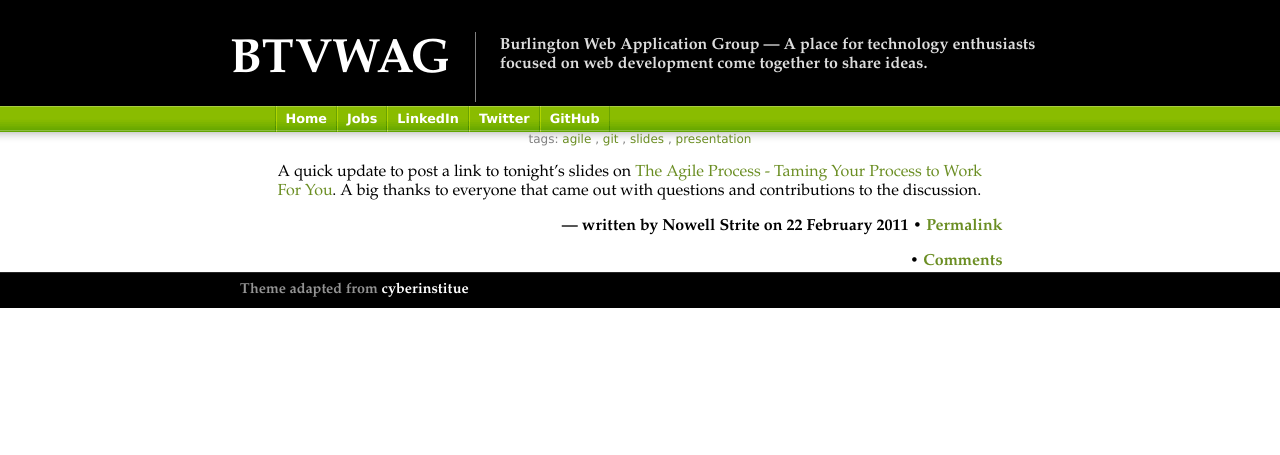
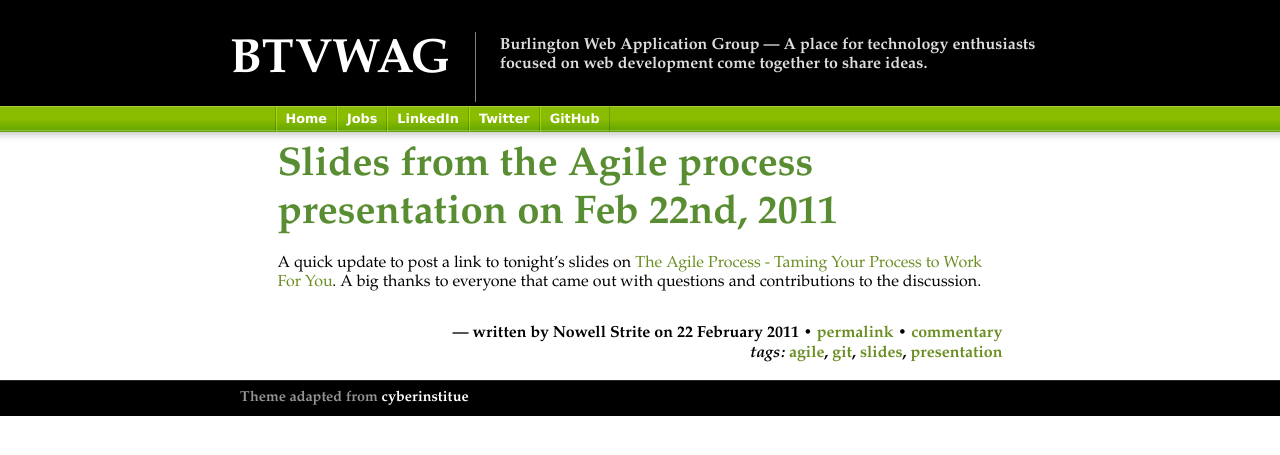
Before and after one commit to btvwag/btvwag.github.com, a Jekyll site: the page built from _posts/posts/2011-02-22-feb22-meeting-slides.md, in a window 1280 px wide. Shown: the top 455 px of the page. Built offline with Jekyll 4.4.1, drawn with Linux system fonts in a browser that asks for light colours; comment, search, counter and statistics services are not loaded.

Commit message:
Add slides option to layout and clean up posts layout.

```diff
--- a/_layouts/post.html
+++ b/_layouts/post.html
@@ -2,20 +2,27 @@
 layout: default
 ---
 
-<div class="meta" align="center">
-  tags:
-    {% for t in page.tags %}
-        <a href='http://www.google.com/search?q={{ t | escape }}+site:www.btvwag.org'>{{ t }}</a>
-    {% if forloop.last == false %}, {% endif %}
-    {% endfor %}
+
+<div class="content-title">
+    {{ page.title }}
 </div>
-
 {{ content }}
+{% if page.slides %}
+<h3>Slides from Meetup</h3>
+  {{ page.slides }}
+{% endif %}
 
 <div class="details">
-  &mdash; {{ page.byline }} on {{ page.date | date_to_long_string }}
-  &bull; <a href="{{ page.url }}">Permalink</a></p>
-  &bull; <a href="#disqus_thread">Comments</a>
+    <p>
+        &mdash; {{ page.byline }} on {{ page.date | date_to_long_string }}
+        &bull; <a href="{{ page.url }}">permalink</a>
+        &bull; <a href="{{ page.url }}#disqus_thread">commentary</a><br />
+
+        <em>tags:</em>
+        {% for t in page.tags %}
+            <a href='http://www.google.com/search?q={{ t | escape }}+site:www.btvwag.org'>{{ t }}</a>{% if forloop.last == false %}, {% endif %}
+        {% endfor %}
+    </p>
 </div>
 
 <div class="clear"></div>
--- a/index.html
+++ b/index.html
@@ -10,6 +10,10 @@ title: Welcome
         {{ post.title }}
     </div>
     {{ post.content }}
+    {% if post.slides %}
+    <h3>Slides from Meetup</h3>
+      {{ post.slides }}
+    {% endif %}
     <div class="details">
         <p>
             &mdash; {{ post.byline }} on {{ post.date | date_to_long_string }}
```
